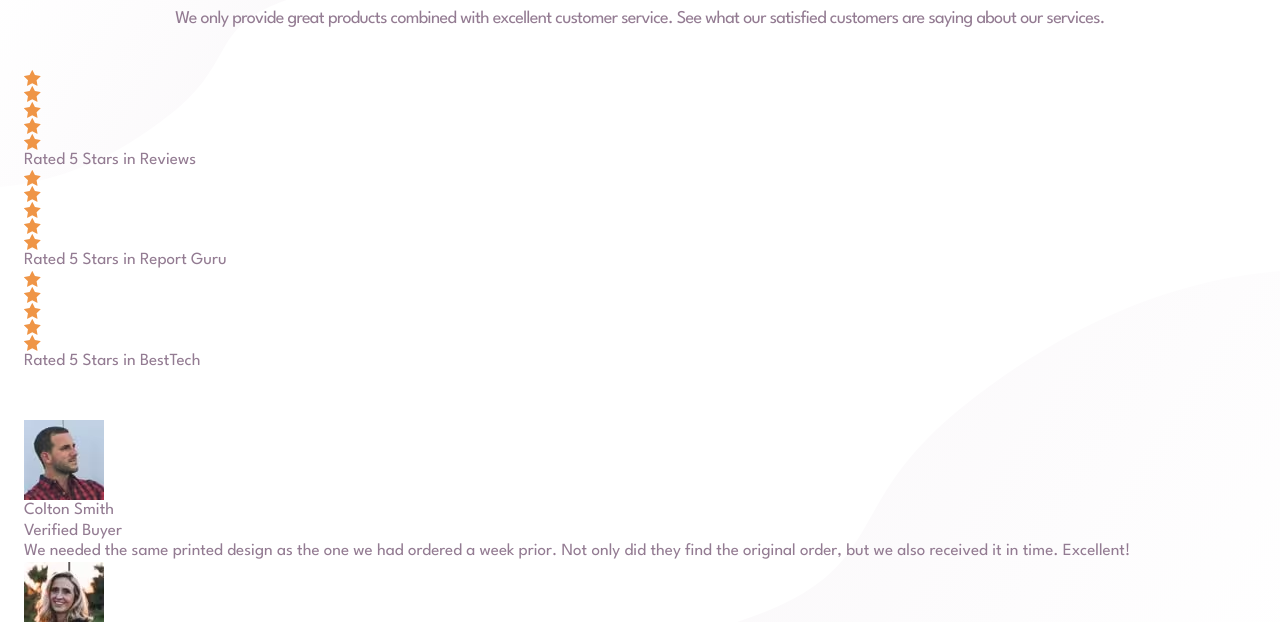
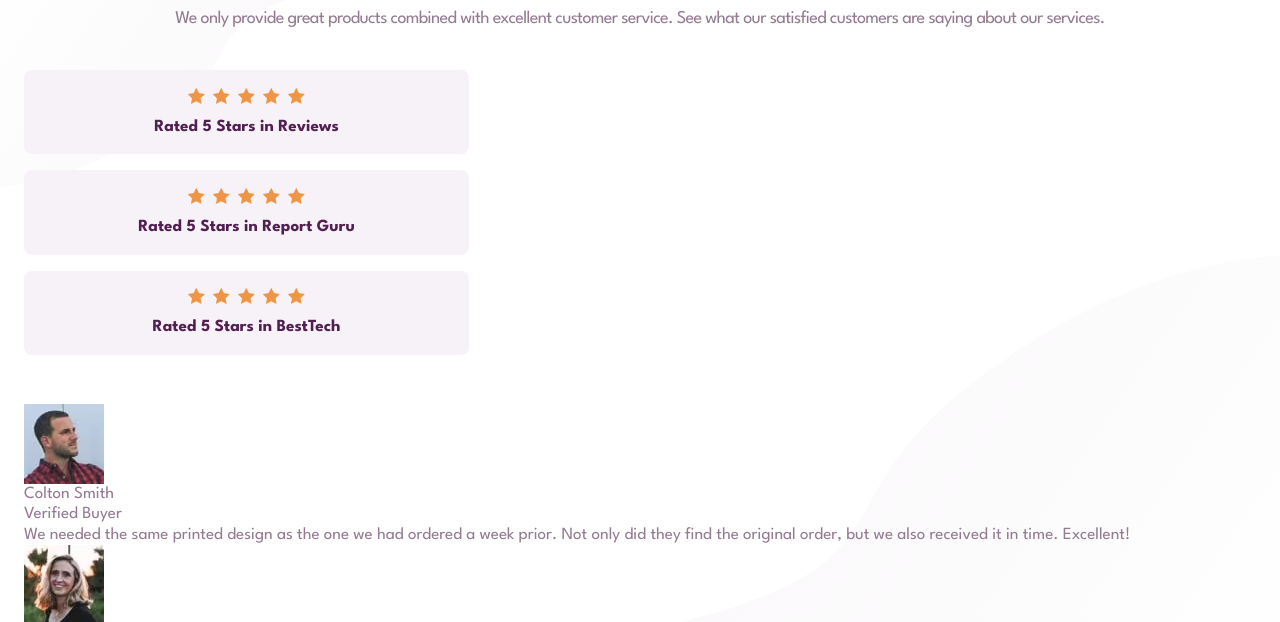
Before and after one commit to OniOdd/social-proof-section, a plain HTML site: page index.html in a window 1280 px wide. Shown: the part 175-797 px from the top of the page. Drawn offline with Linux system fonts and the light colour scheme.

Commit message:
Review component is styled.

```diff
--- /dev/null
+++ b/scss/components/_index.scss
@@ -0,0 +1 @@
+@forward "review";
--- /dev/null
+++ b/scss/components/_review.scss
@@ -0,0 +1,36 @@
+@use "../abstracts" as a;
+
+.review {
+  max-inline-size: 445px;
+  padding: a.clampRem(375, 1440, 16, 18) a.clampRem(375, 1440, 16, 18)
+    a.clampRem(375, 1440, 13, 18);
+  background-color: a.$lightGrayishMagenta;
+  border-radius: 8px;
+
+  &:not(:last-child) {
+    margin-block-end: 16px;
+  }
+
+  &__content {
+    display: flex;
+    flex-direction: column;
+    align-items: center;
+    row-gap: a.rem(13);
+  }
+
+  &__stars-wrapper {
+    display: flex;
+    column-gap: 8px;
+  }
+
+  &__star {
+    inline-size: 17px;
+    block-size: 16px;
+  }
+
+  &__caption {
+    font-weight: 700;
+    color: a.$veryDarkMagenta;
+    text-align: center;
+  }
+}
--- a/scss/styles.scss
+++ b/scss/styles.scss
@@ -1,3 +1,4 @@
 @forward "base";
 @forward "pages";
 @forward "sections";
+@forward "components";
```
Also changed, not shown: css/styles.css.
